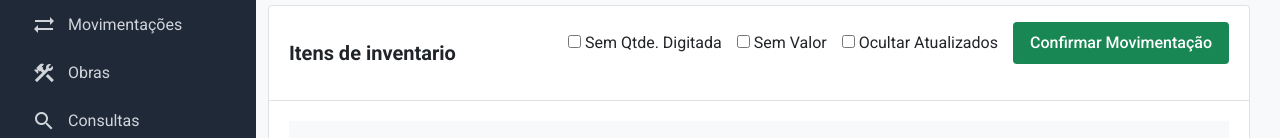
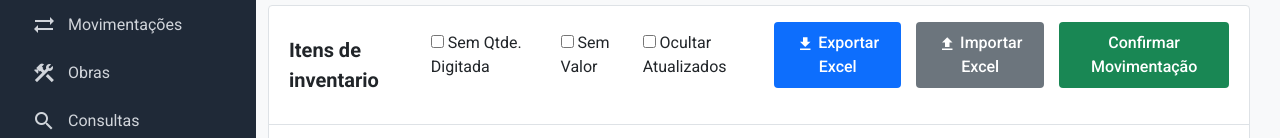
Before and after one commit to oliverlleo/estoque-2, a website with bundled scripts: page implementacao.html in a window 1280 px wide. Shown: the part 308-446 px from the top of the page. Built offline with nearby package versions, Linux system fonts and the light colour scheme; no server answers.

Commit message:
feat: add Excel controls to inventory

```diff
--- a/implementacao.html
+++ b/implementacao.html
@@ -101,6 +101,15 @@
                             <label><input type="checkbox" id="filter-no-quantity"> Sem Qtde. Digitada</label>
                             <label><input type="checkbox" id="filter-no-value"> Sem Valor</label>
                             <label><input type="checkbox" id="filter-hide-updated"> Ocultar Atualizados</label>
+                            <button id="btn-export-excel" class="btn btn-primary mob-full-width" type="button">
+                                <span class="material-icons" style="font-size:18px; vertical-align:middle;">file_download</span>
+                                Exportar Excel
+                            </button>
+                            <button id="btn-import-excel" class="btn btn-secondary mob-full-width" type="button">
+                                <span class="material-icons" style="font-size:18px; vertical-align:middle;">file_upload</span>
+                                Importar Excel
+                            </button>
+                            <input id="input-import-excel" type="file" accept=".xlsx,.xls" style="display:none;">
                             <button id="btn-confirm-movement" class="btn btn-success mob-full-width">Confirmar Movimentação</button>
                         </div>
                     </div>
@@ -132,6 +141,7 @@
         </section>
     </main>
     <script src="https://unpkg.com/imask"></script>
+    <script src="https://cdn.jsdelivr.net/npm/xlsx@0.18.5/dist/xlsx.full.min.js"></script>
     <script type="module" src="js/main.js"></script>
     <script type="module" src="js/implementacao.js"></script>
     <script type="module" src="js/global-search.js"></script>
```
